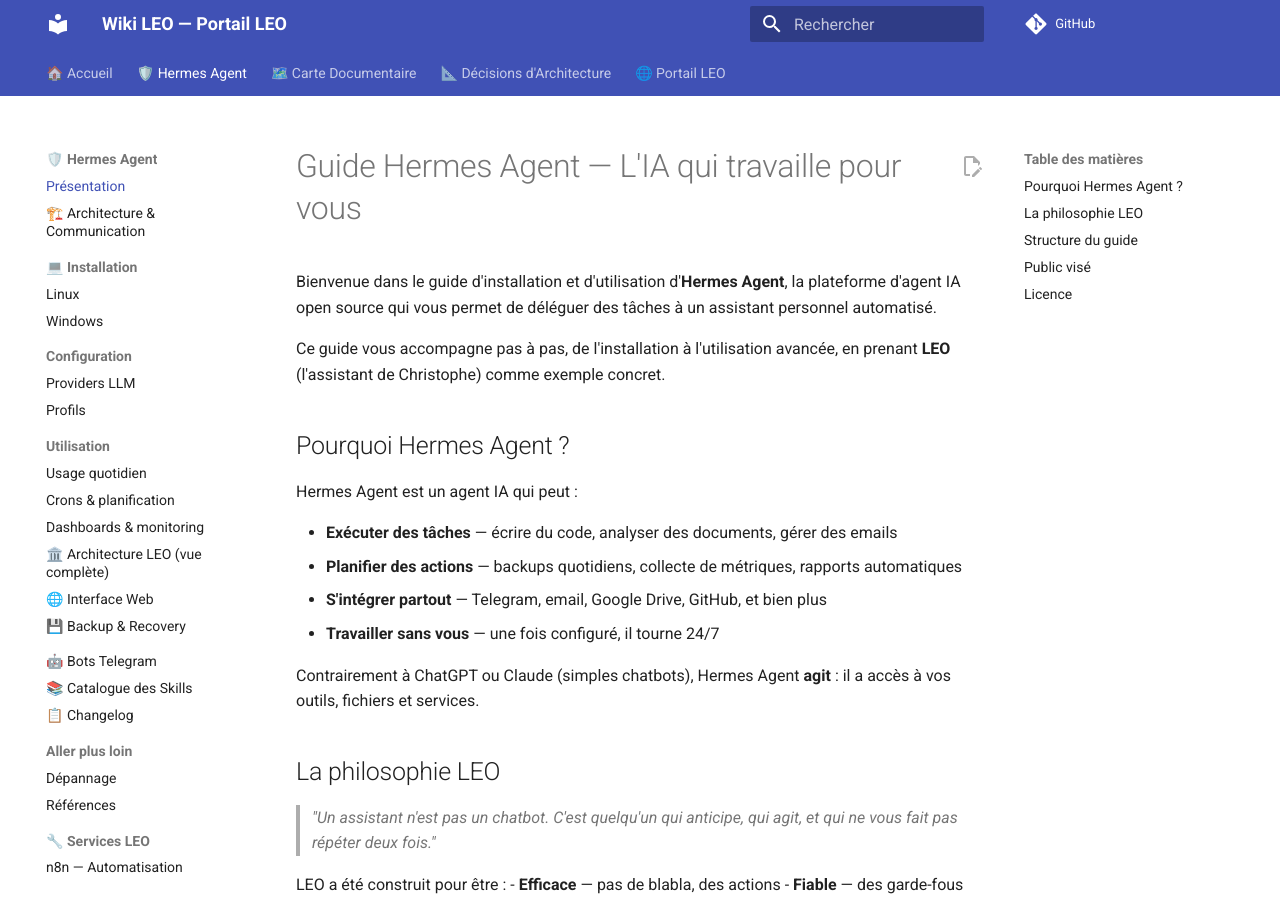
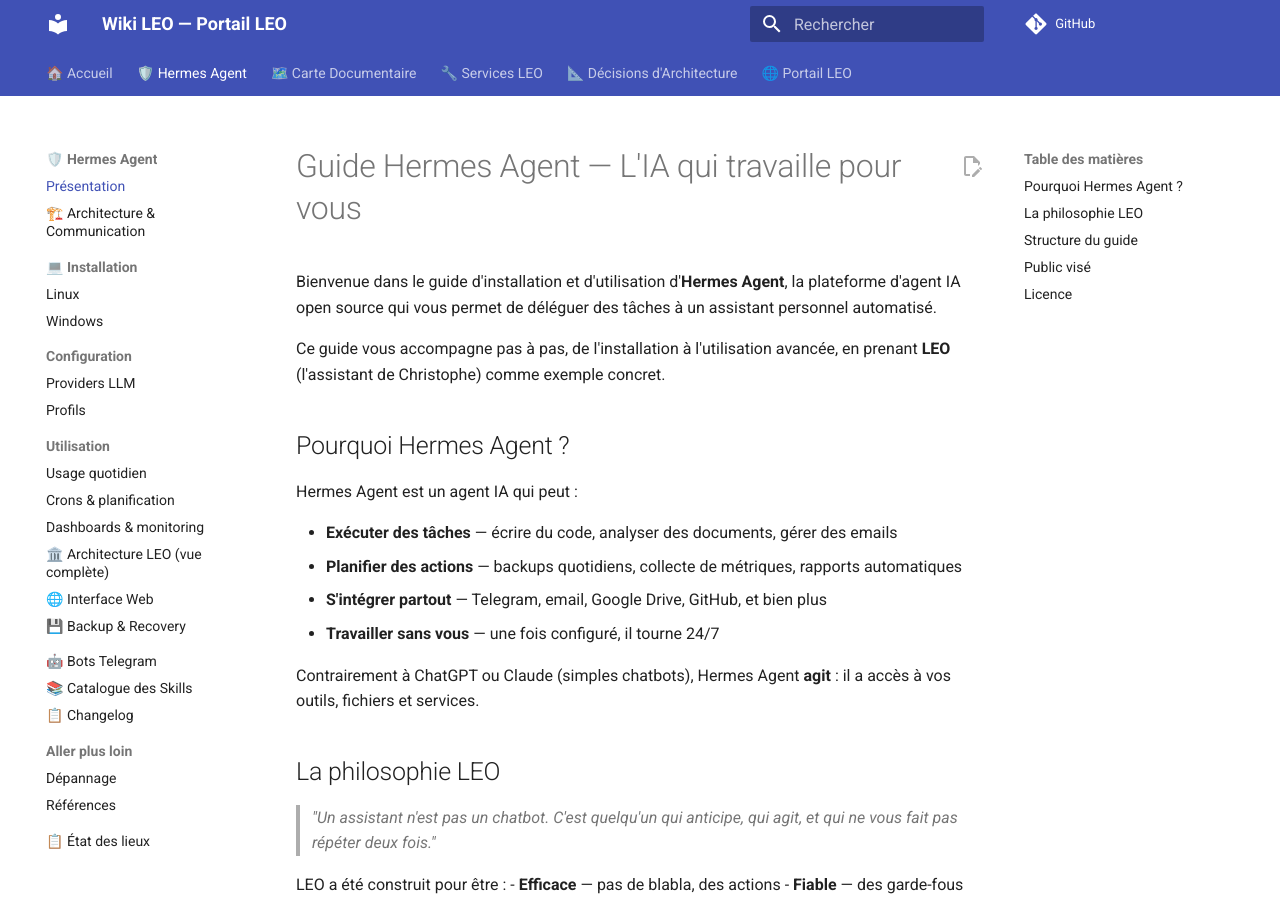
Before and after one commit to christophedanhier-hash/hermes-wiki, an MkDocs documentation site: the page built from docs/hermes/index.md, in a window 1280 px wide and 900 px high. Built offline with MkDocs 1.6.1 and Material for MkDocs 9.7.7, drawn with Linux system fonts in a browser that asks for light colours; comment, search, counter and statistics services are not loaded; some of the changed lines change nothing that is shown.

Commit message:
nav: Services LEO top-level, lien circulaire supprimé, État des lieux déplacé

```diff
--- a/mkdocs.yml
+++ b/mkdocs.yml
@@ -72,20 +72,20 @@
       - Aller plus loin:
         - Dépannage: hermes/aller-plus-loin/troubleshooting.md
         - Références: hermes/aller-plus-loin/references.md
-      - 🔧 Services LEO:
-        - n8n — Automatisation: hermes/services/n8n.md
-        - 📊 Dashboard n8n: hermes/dashboards/n8n.md
-        - 🎵 Spotify: hermes/services/spotify.md
       - 📋 État des lieux: hermes/etat-des-lieux.md
 
   - 🗺️ Carte Documentaire: hermes/utilisation/documentation-map.md
+
+  - 🔧 Services LEO:
+    - n8n — Automatisation: hermes/services/n8n.md
+    - 📊 Dashboard n8n: hermes/dashboards/n8n.md
+    - 🎵 Spotify: hermes/services/spotify.md
 
   - 📐 Décisions d'Architecture:
     - 🦁 DeepSeek vs Copilot: hermes/decisions/pourquoi-deepseek-pas-copilot.md
     - 💰 DeepSeek vs Gemini: hermes/decisions/pourquoi-deepseek-pas-gemini.md
 
   - 🌐 Portail LEO:
-    - 🤖 Wiki LEO (Hermes): https://christophedanhier-hash.github.io/hermes-wiki/
     - 🏛️ BAVI LEO: https://christophedanhier-hash.github.io/BAVI_LEO/
     - 🧭 Voyages: https://christophedanhier-hash.github.io/voyages-wiki/
     - 🔭 Wiki OCA: https://christophedanhier-hash.github.io/wiki-oca/
```
